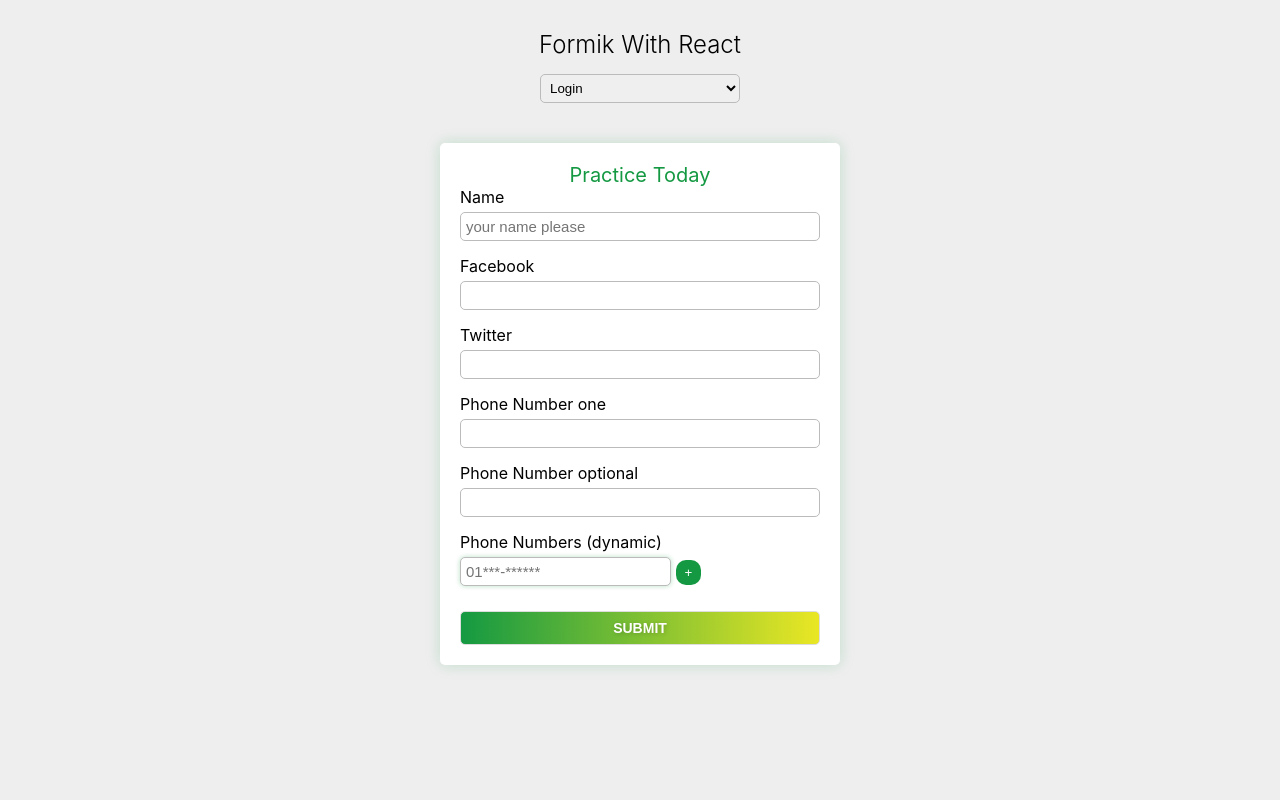
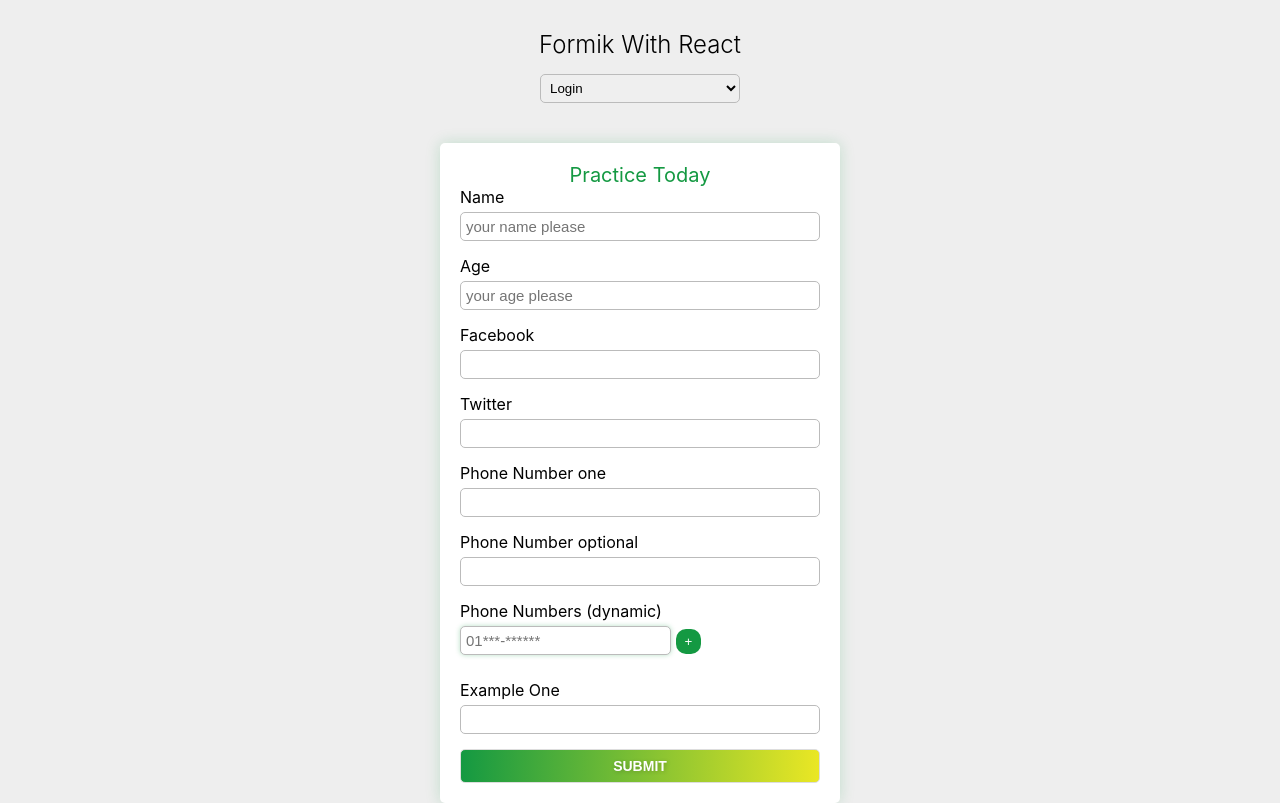
Before and after one commit to nmsoikat/Formik-with-react-1st, a React (Create React App) app: page /practice in a window 1280 px wide. Built offline with nearby package versions, Linux system fonts and the light colour scheme.

Commit message:
FastField and disabled submit btn if the form is not valid

```diff
--- a/src/App.css
+++ b/src/App.css
@@ -114,6 +114,11 @@
   text-shadow: 1px 1px 4px rgb(0 0 0 / 20%);
 }
 
+.btn-submit[disabled] {
+  opacity: 0.5;
+  cursor: not-allowed;
+}
+
 /* two input field in one row */
 .field-row {
   display: grid;
--- a/src/components/screen/Implementation.jsx
+++ b/src/components/screen/Implementation.jsx
@@ -1,14 +1,45 @@
-import { Formik, Form, Field, FieldArray } from "formik";
+import {
+  Formik,
+  Form,
+  Field,
+  FieldArray,
+  FastField,
+  ErrorMessage,
+} from "formik";
+import TextError from "../TextError";
 
 function Implementation() {
   const initialValues = {
     name: "",
+    age: "",
     social: {
       facebook: "",
       twitter: "",
     },
     phoneNumber: ["", ""],
     phNumbers: [""],
+    ex1: "",
+  };
+
+  const validate = (values) => {
+    const errors = {};
+    if (!values.name) {
+      errors.name = "required";
+    }
+
+    if (!values.age) {
+      errors.age = "required";
+    }
+    return errors;
+  };
+
+  const ex1Validate = (value) => {
+    let error = "";
+    if (!value) {
+      error = "required";
+    }
+
+    return error;
   };
 
   const onSubmit = (values) => {
@@ -19,10 +50,26 @@ function Implementation() {
     <div className="form-container  st-3">
       <h2 className="form-caption text-center">Practice Today</h2>
 
-      <Formik initialValues={initialValues} onSubmit={onSubmit}>
+      {/*
+       * onChange, onBlur, and submit. Formik error detection work automatically
+       * we can control it on change, and blur
+       */}
+
+      <Formik
+        initialValues={initialValues}
+        onSubmit={onSubmit}
+        validate={validate}
+        // validateOnBlur={false}
+        // validateOnChange={false}
+      >
+        {(formik) => {
+          console.log(formik);
+          return (
             <Form>
               {/*
+              ---------------------------------------------
               Field component with render-props pattern
+              ---------------------------------------------
           */}
               <div className="field-wrap">
                 <label htmlFor="name">Name</label>
@@ -48,7 +95,40 @@ function Implementation() {
                 </Field>
               </div>
 
-          {/* Working on Nested Object */}
+              {/*
+          ---------------------------------------------
+          FastField component
+          ---------------------------------------------
+          */}
+              <div className="field-wrap">
+                <label htmlFor="age">Age</label>
+                <FastField name="age">
+                  {(props) => {
+                    const { field, form, meta } = props;
+
+                    return (
+                      <div>
+                        <input
+                          type="text"
+                          id="age"
+                          {...field}
+                          placeholder="your age please"
+                          className="field-style"
+                        />
+                        {meta.touched && meta.error ? (
+                          <div>{meta.error}</div>
+                        ) : null}
+                      </div>
+                    );
+                  }}
+                </FastField>
+              </div>
+
+              {/*
+          ------------------------------
+            Working on Nested Object
+          -----------------------------
+          */}
               <div className="field-wrap">
                 <label htmlFor="facebook">Facebook</label>
                 <Field
@@ -59,17 +139,29 @@ function Implementation() {
               </div>
               <div className="field-wrap">
                 <label htmlFor="twitter">Twitter</label>
-            <Field id="twitter" name="social.twitter" className="field-style" />
+                <Field
+                  id="twitter"
+                  name="social.twitter"
+                  className="field-style"
+                />
               </div>
 
               {/* Working on Array */}
               <div className="field-wrap">
                 <label htmlFor="phonePr">Phone Number one</label>
-            <Field id="phonePr" name="phoneNumber[0]" className="field-style" />
+                <Field
+                  id="phonePr"
+                  name="phoneNumber[0]"
+                  className="field-style"
+                />
               </div>
               <div className="field-wrap">
                 <label htmlFor="phoneSe">Phone Number optional</label>
-            <Field id="phoneSe" name="phoneNumber[1]" className="field-style" />
+                <Field
+                  id="phoneSe"
+                  name="phoneNumber[1]"
+                  className="field-style"
+                />
               </div>
 
               {/*
@@ -122,12 +214,36 @@ function Implementation() {
                 </FieldArray>
               </div>
 
+              {/*
+                --------------------------------
+                Field level validation
+                --------------------------------
+          */}
               <div className="field-wrap">
-            <button className="btn-submit" type="submit">
+                <label htmlFor="ex1">Example One</label>
+                <Field
+                  name="ex1"
+                  id="ex1"
+                  className="field-style"
+                  validate={ex1Validate}
+                />
+
+                <ErrorMessage name="ex1" component={TextError} />
+              </div>
+
+              {/* ---------------- Submit ---------------------- */}
+              <div className="field-wrap">
+                <button
+                  className="btn-submit"
+                  type="submit"
+                  disabled={!formik.isValid}
+                >
                   Submit
                 </button>
               </div>
             </Form>
+          );
+        }}
       </Formik>
     </div>
   );
```
Lines whose indentation alone changed are shown as unchanged.
